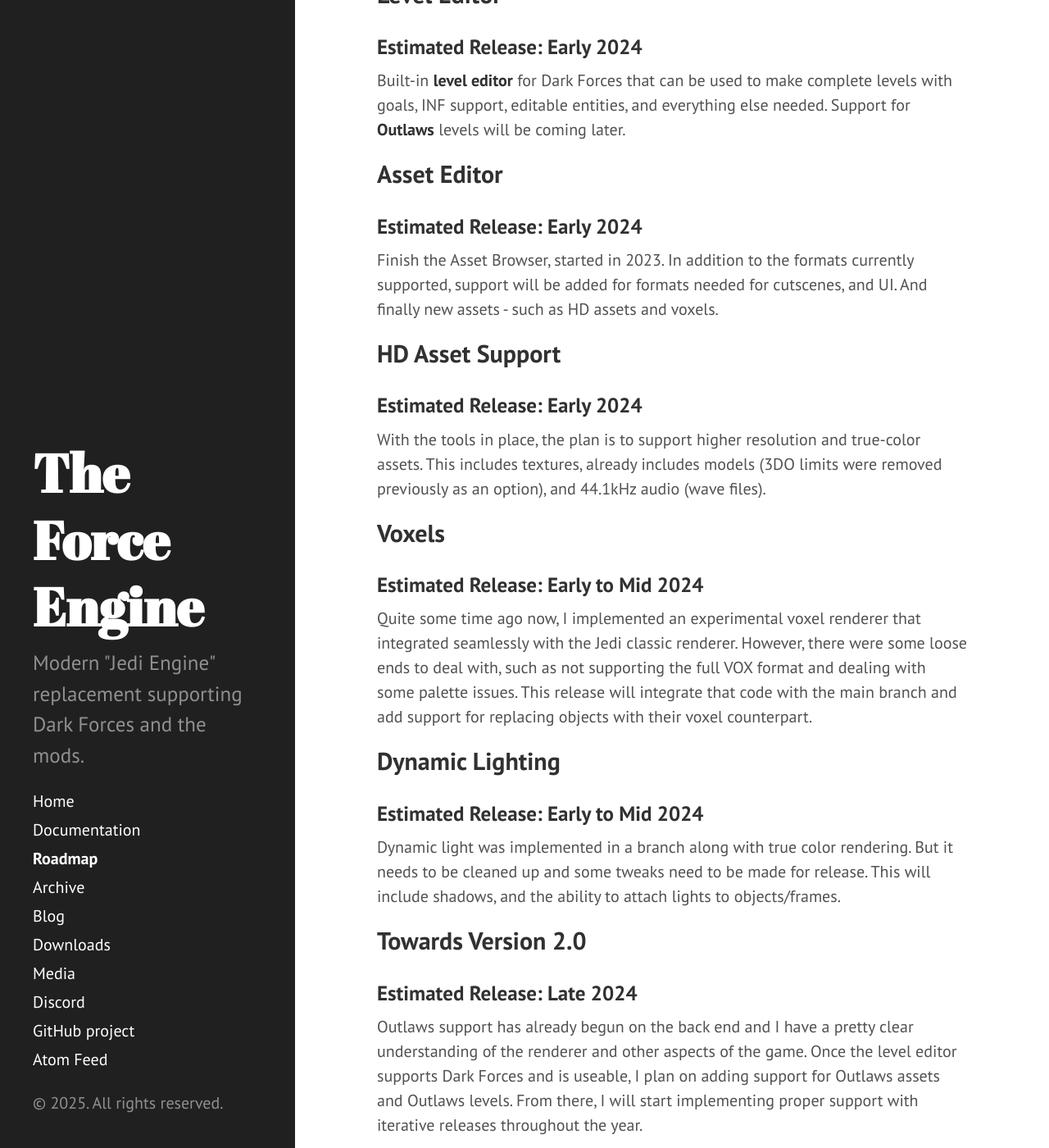
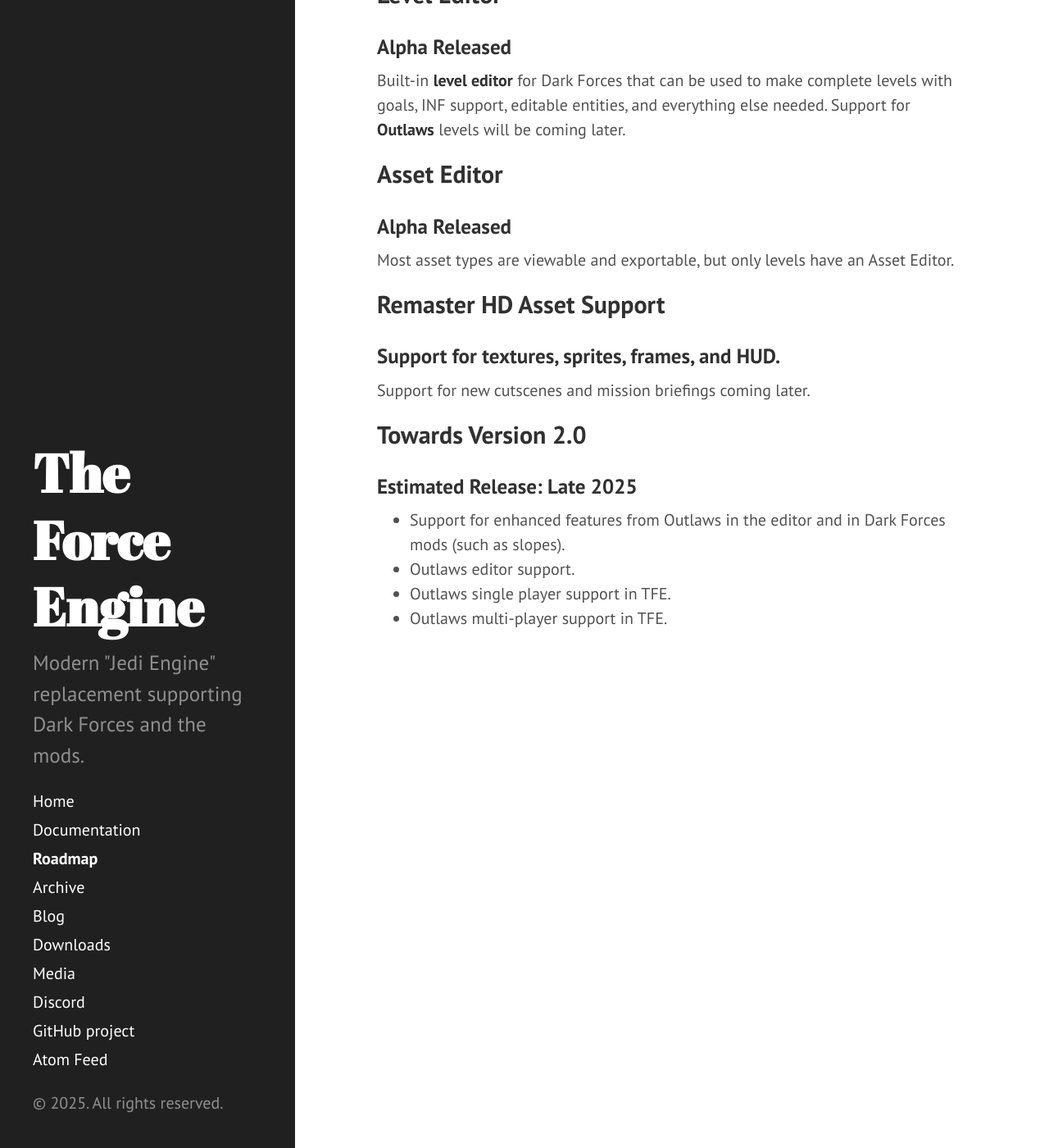
Before and after one commit to TheForceEngine/TheForceEngine.github.io, a Jekyll site: the page built from Roadmap.md, in a window 1280 px wide and 1400 px high, scrolled down 867 px. Shown: the whole window at 82% size. Built offline with Jekyll 4.4.1, drawn with Linux system fonts in a browser that asks for light colours.

Commit message:
Update Roadmap.md

```diff
--- a/Roadmap.md
+++ b/Roadmap.md
@@ -20,25 +20,20 @@
 True-color support was implemented with options for colormap blending, full true-color rendering, and texture filtering.
 
 ## Level Editor
-### Estimated Release: Early 2024
+### Alpha Released
 Built-in **level editor** for Dark Forces that can be used to make complete levels with goals, INF support, editable entities, and everything else needed. Support for **Outlaws** levels will be coming later.
 
 ## Asset Editor
-### Estimated Release: Early 2024
-Finish the Asset Browser, started in 2023. In addition to the formats currently supported, support will be added for formats needed for cutscenes, and UI. And finally new assets - such as HD assets and voxels.
+### Alpha Released
+Most asset types are viewable and exportable, but only levels have an Asset Editor.
 
-## HD Asset Support
-### Estimated Release: Early 2024
-With the tools in place, the plan is to support higher resolution and true-color assets. This includes textures, already includes models (3DO limits were removed previously as an option), and 44.1kHz audio (wave files).
-
-## Voxels
-### Estimated Release: Early to Mid 2024
-Quite some time ago now, I implemented an experimental voxel renderer that integrated seamlessly with the Jedi classic renderer. However, there were some loose ends to deal with, such as not supporting the full VOX format and dealing with some palette issues. This release will integrate that code with the main branch and add support for replacing objects with their voxel counterpart.
-
-## Dynamic Lighting
-### Estimated Release: Early to Mid 2024
-Dynamic light was implemented in a branch along with true color rendering. But it needs to be cleaned up and some tweaks need to be made for release. This will include shadows, and the ability to attach lights to objects/frames.
+## Remaster HD Asset Support
+### Support for textures, sprites, frames, and HUD.
+Support for new cutscenes and mission briefings coming later.
 
 ## Towards Version 2.0
-### Estimated Release: Late 2024
-Outlaws support has already begun on the back end and I have a pretty clear understanding of the renderer and other aspects of the game. Once the level editor supports Dark Forces and is useable, I plan on adding support for Outlaws assets and Outlaws levels. From there, I will start implementing proper support with iterative releases throughout the year.
+### Estimated Release: Late 2025
+* Support for enhanced features from Outlaws in the editor and in Dark Forces mods (such as slopes).
+* Outlaws editor support.
+* Outlaws single player support in TFE.
+* Outlaws multi-player support in TFE.
```
